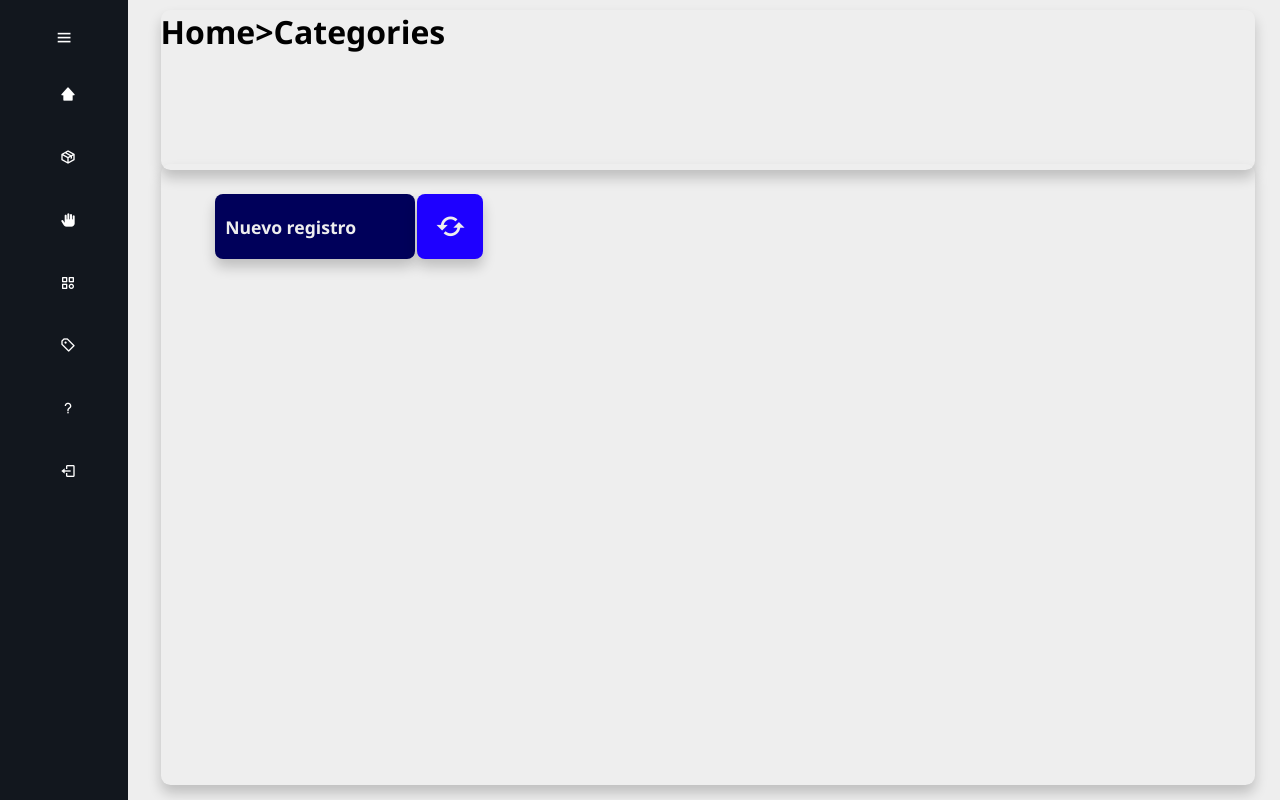
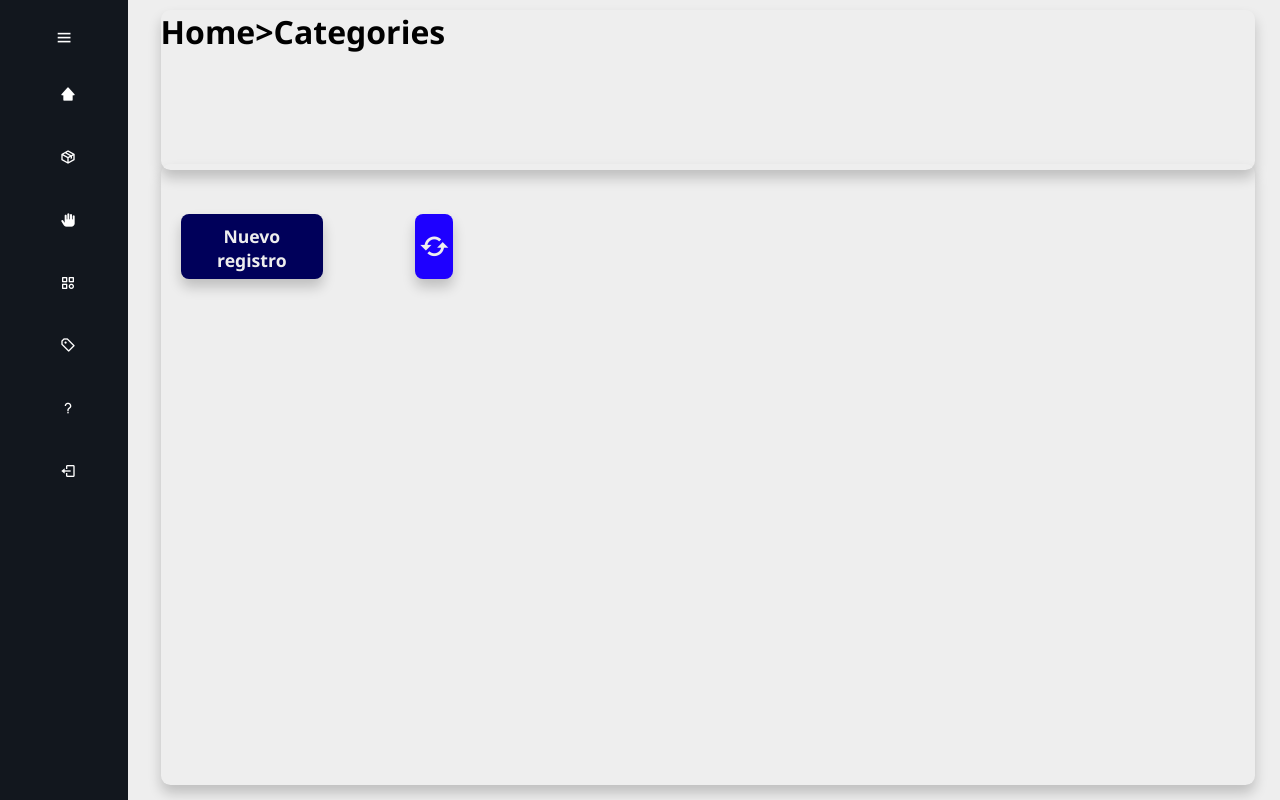
Before and after one commit to WolfkarlX/AKLAS, a PHP site: page /views/categories/ in a window 1280 px wide. Run offline with PHP 8.4, Linux system fonts and the light colour scheme.

Commit message:
arreglo de mas css

```diff
--- a/views/categories/index.html
+++ b/views/categories/index.html
@@ -77,8 +77,12 @@
         </div>
         <div class="abajo">
             <div class="opciones">
-                <button onclick="showForm()" class="BotonRegistro">Nuevo registro</button>
-                <button id="btn-actualizar"><i class='bx bx-refresh'></i></button>
+                <div class="bloque_opciones">
+                    <button onclick="showForm()" class="BotonRegistro">Nuevo registro</button>
+                </div>
+                <div class="bloque_opciones">
+                    <button id="btn-actualizar"><i class='bx bx-refresh'></i></button>
+                </div>
             </div>
             <div class="tabla">
                 <table id="vista">
--- a/views/css/dashboard_admin.css
+++ b/views/css/dashboard_admin.css
@@ -189,18 +189,17 @@
   /* overflow: auto; */
 }
 .opciones {
-  /*background-color: red;*/
-  display: flex;
+  /* background-color: red; */
   top: 0;
   position: absolute;
   right: 0;
   height: 20%;
-  left: 2%;
-  /*width: 95%;*/
+  left: 0;
+  display: grid;
+  grid-template-columns: repeat(6,1fr);
   margin-top: 10px;
-  margin-right: 25px;
   margin-bottom: 5px;
-  margin-left: 125px;
+
 }
 .tabla {
   /*background-color: yellowgreen;*/
@@ -220,28 +219,59 @@
   overflow-y: auto;
   max-width: 95%;
 }
-.BotonRegistro {
-  width: 200px;
+.opciones .BotonRegistro {
+  width: 100%;
   height: 65px;
   padding: 10px;
-  position: absolute;
-  display: flex;
+  position: relative;
+  display: block;
   margin-top: 20px;
   margin-bottom: 10px;
   font-size: 1.1rem;
-  left: -10%;
+
   align-items: center;
   background-color: rgb(0, 0, 90);
   border-radius: 0.6rem;
   box-shadow: 0 0.5rem 0.8rem rgba(0, 0, 0, 0.2);
-  min-width: 200px;
+  min-width: 100%;
   color: #eee;
   border: none;
   border-radius: 0.5rem;
   font-weight: bold;
+  margin: 20px;
   cursor: pointer;
 }
+.opciones #btn-actualizar {
+  width: 40%;
+  height: 65px;
+  padding: 10px;
+  position: relative;
+  display: flex;
+  margin-top: 20px;
+  margin-bottom: 10px;
+  font-size: 2.1rem;
+  align-items: center;
+  background-color: rgb(30, 0, 255);
+  box-shadow: 0 0.5rem 0.8rem rgba(0, 0, 0, 0.2);
+  color: #eee;
+  border: none;
+  min-width: 40%;
+  border-radius: 0.5rem;
+  font-weight: bold;
+  cursor: pointer;
+  margin: 20px;
+  justify-content: center;
+}
 
+.opciones .bloque_opciones {
+  padding: 20px;
+  display: grid;
+  place-items: center;
+  text-align: center;
+  justify-content: center;
+  width: 100%;
+  min-width: 100%;
+}
 .formulario {
   z-index: 3;
   padding: 20px;
@@ -372,26 +402,6 @@
   font-weight: bold;
   cursor: pointer;
   outline-color: #00329d;
-}
-#btn-actualizar {
-  width: 66px;
-  height: 65px;
-  padding: 10px;
-  position: absolute;
-  display: flex;
-  margin-top: 20px;
-  margin-bottom: 10px;
-  left: 110px;
-  font-size: 2.1rem;
-  align-items: center;
-  background-color: rgb(30, 0, 255);
-  box-shadow: 0 0.5rem 0.8rem rgba(0, 0, 0, 0.2);
-  color: #eee;
-  border: none;
-  border-radius: 0.5rem;
-  font-weight: bold;
-  cursor: pointer;
-  justify-content: center;
 }
 
 /*HOME*/
@@ -590,6 +600,14 @@
   .abajo {
     overflow-y: auto;
   }
+  .opciones{
+    grid-template-columns: repeat(4,1fr);
+    width: 100%;
+  }
+  .opciones #btn-actualizar {
+    width: 50%;
+
+  }
 }
 @media only screen and (max-width: 570px) {
   .main-content {
```
